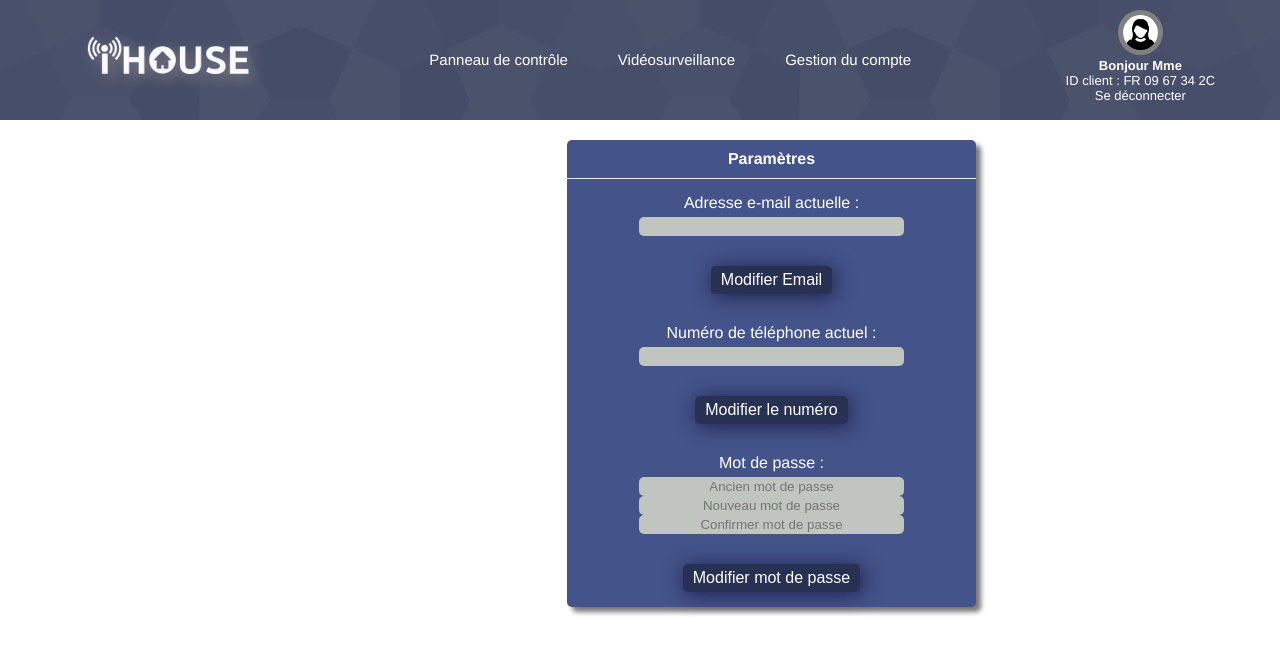
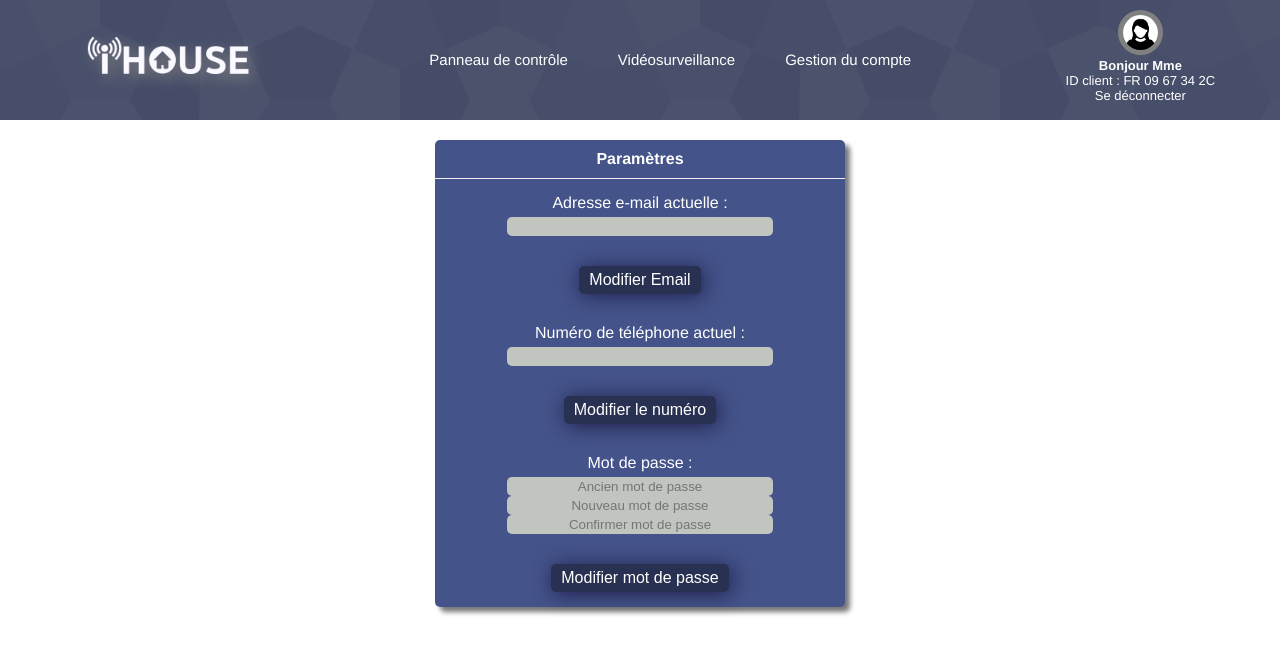
Before and after one commit to alp96/ihouse, a PHP site: page /parametre.php in a window 1280 px wide. Shown: the top 655 px of the page. Run offline with PHP 8.4, Linux system fonts and the light colour scheme; the visitor is signed in with stand-in values (Sample User, id 1); data that the repository does not hold is empty.

Commit message:
cccccccsssssss

```diff
--- a/style.css
+++ b/style.css
@@ -316,7 +316,6 @@ input{
 
 }
 #content{
-	margin-left: 263px;
 	padding-top: 120px;
 	text-align: center;
 }
```
